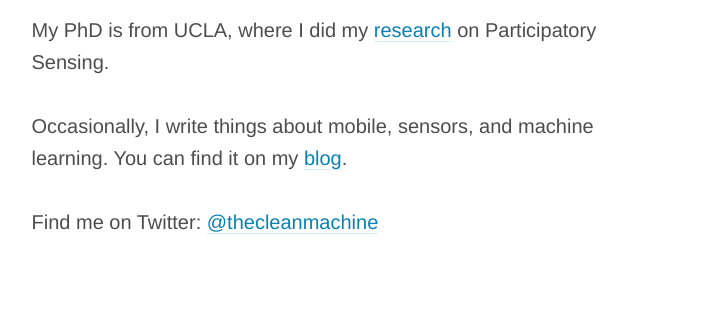
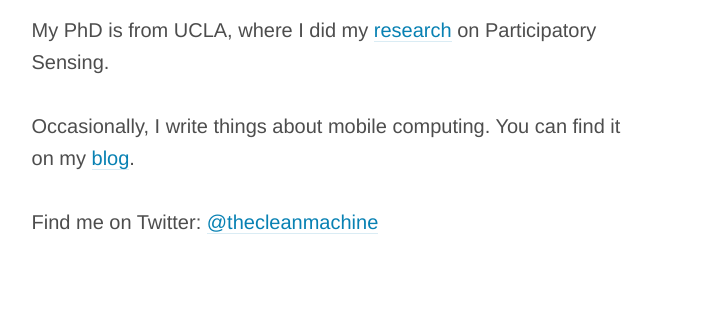
Before and after one commit to thecleanmachine/thecleanmachine.github.io, a plain HTML site: page index.html in a window 1280 px wide. Shown: the part 274-594 px from the top of the page, 64-786 px from the left. Drawn offline with Linux system fonts and the light colour scheme; grey boxes are pictures that could not be loaded.

Commit message:
Research focus.

```diff
--- a/index.html
+++ b/index.html
@@ -11,7 +11,7 @@
     <p>Hello.  My name is <strong>Sasank Reddy</strong></p>
     <p>I'm the co-founder of <a href="http://www.kullect.com">Kullect</a>, a startup that is focused on creating apps that connect people.</p>
     <p>My PhD is from UCLA, where I did my <a href="./research.html">research</a> on Participatory Sensing.
-    <p>Occasionally, I write things about mobile, sensors, and machine learning.  You can find it on my <a href="http://blog.sasank.com">blog</a>.
+    <p>Occasionally, I write things about mobile computing. You can find it on my <a href="http://blog.sasank.com">blog</a>.
     <p>Find me on Twitter: <a href="http://www.twitter.com/thecleanmachine">@thecleanmachine</a></p>
   </article>
  <figure>
```
